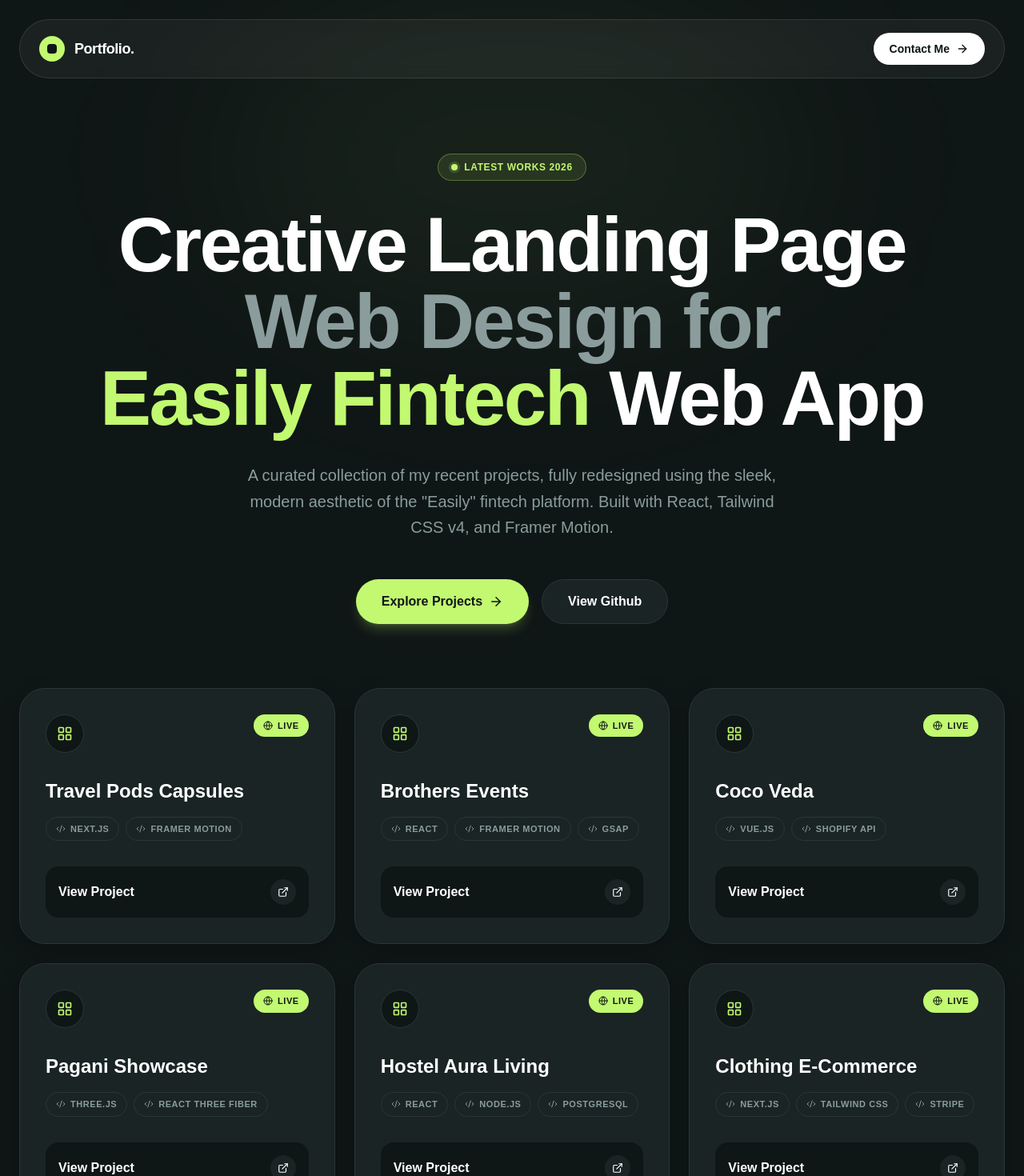
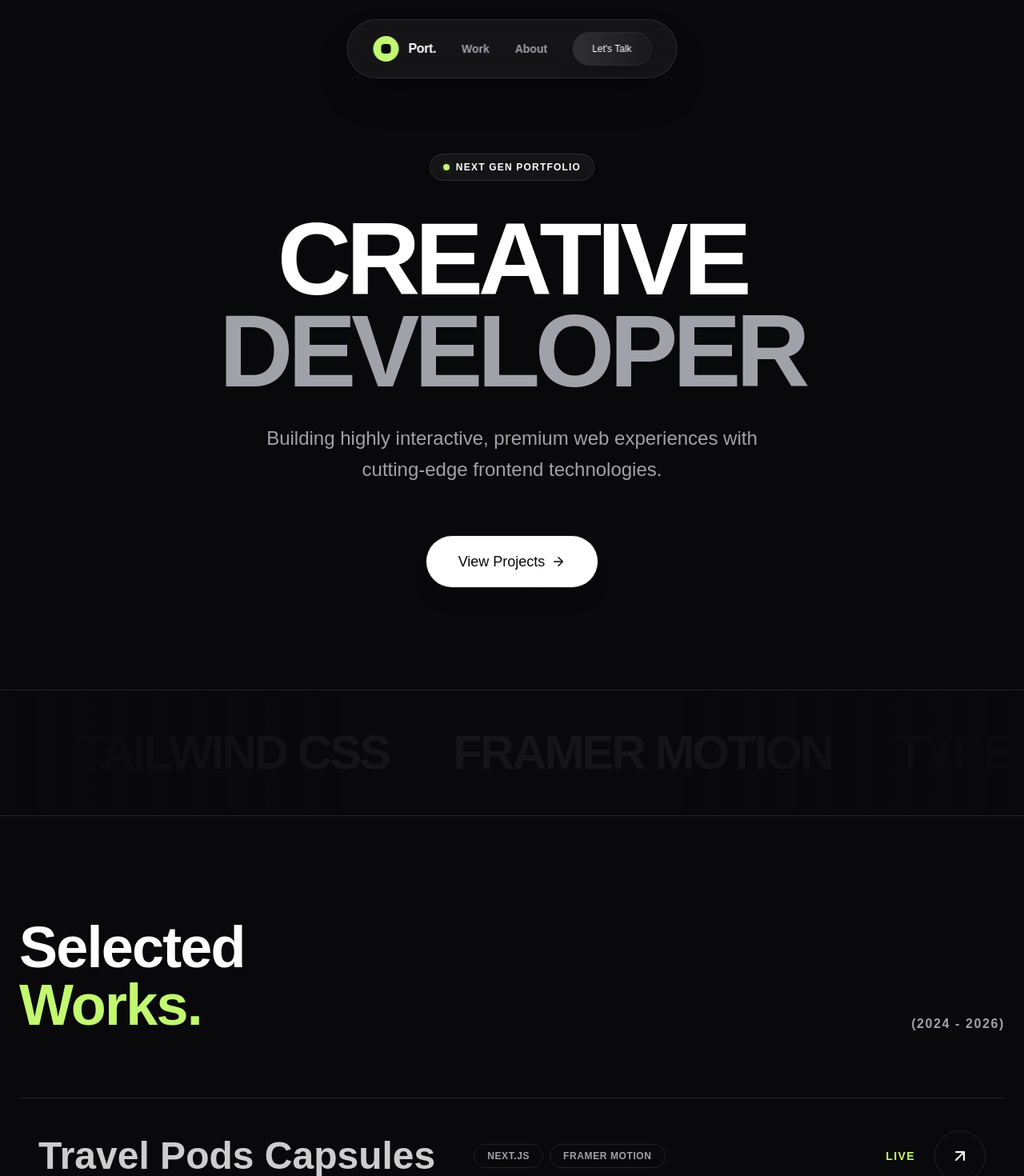
Before and after one commit to parthsharma17prs/projects-portfolio, a React (Vite) app: page / in a window 1280 px wide. Shown: the top 1470 px of the page at 80% size. Built offline with nearby package versions, Linux system fonts and the light colour scheme.

Commit message:
feat: advanced interactive portfolio redesign with 21st.dev inspired components

```diff
--- a/src/App.jsx
+++ b/src/App.jsx
@@ -1,169 +1,178 @@
-import React, { useEffect, useRef } from 'react';
-import { motion, useInView, useAnimation } from 'framer-motion';
-import { ExternalLink, Code2, Globe, Rocket, ArrowRight, LayoutGrid } from 'lucide-react';
+import React, { useState } from 'react';
+import { motion, AnimatePresence } from 'framer-motion';
+import { ExternalLink, ArrowRight, ArrowUpRight } from 'lucide-react';
 import { shuffledProjects } from './data';
+import { DotPattern, ShinyButton, Marquee, AnimatedText } from './components/ui';
 import './index.css';
 
-const ProjectCard = ({ project, index }) => {
-  const ref = useRef(null);
-  const isInView = useInView(ref, { once: true, margin: "-50px" });
-  const controls = useAnimation();
-
-  useEffect(() => {
-    if (isInView) {
-      controls.start("visible");
-    }
-  }, [isInView, controls]);
-
-  const variants = {
-    hidden: { opacity: 0, y: 30 },
-    visible: {
-      opacity: 1,
-      y: 0,
-      transition: { duration: 0.5, delay: index % 3 * 0.15 }
-    }
-  };
+const ProjectRow = ({ project, index }) => {
+  const [isHovered, setIsHovered] = useState(false);
 
   return (
     <motion.div
-      ref={ref}
-      variants={variants}
-      initial="hidden"
-      animate={controls}
-      whileHover={{ y: -5 }}
-      className="fintech-card rounded-[2rem] p-8 flex flex-col h-full relative overflow-hidden group transition-all duration-300"
+      initial={{ opacity: 0, y: 20 }}
+      whileInView={{ opacity: 1, y: 0 }}
+      viewport={{ once: true, margin: "-50px" }}
+      transition={{ duration: 0.5, delay: (index % 5) * 0.1 }}
+      onMouseEnter={() => setIsHovered(true)}
+      onMouseLeave={() => setIsHovered(false)}
+      className="project-row group relative flex flex-col md:flex-row md:items-center justify-between py-8 md:py-10 transition-colors duration-500 hover:bg-white/[0.02] px-6 rounded-2xl cursor-pointer"
+      onClick={() => project.link && window.open(project.link, '_blank')}
     >
-      <div className="absolute top-0 right-0 w-32 h-32 bg-brand-accent opacity-0 group-hover:opacity-5 transition-opacity blur-3xl rounded-full" />
-
-      <div className="flex justify-between items-start mb-8">
-        <div className="w-12 h-12 rounded-full bg-brand-dark border border-brand-border flex items-center justify-center text-brand-accent">
-          <LayoutGrid size={20} />
-        </div>
-        <div className="flex items-center gap-2">
-          {project.deployed ? (
-            <span className="flex items-center gap-1.5 text-[11px] font-bold uppercase tracking-wider px-3 py-1.5 rounded-full bg-brand-accent text-brand-dark">
-              <Globe size={12} /> Live
-            </span>
-          ) : (
-            <span className="flex items-center gap-1.5 text-[11px] font-bold uppercase tracking-wider px-3 py-1.5 rounded-full bg-brand-border text-brand-gray">
-              <Rocket size={12} /> Local
-            </span>
-          )}
-        </div>
-      </div>
-
-      <h3 className="text-2xl font-bold text-white mb-4 group-hover:text-brand-accent transition-colors">
+      <div className="flex flex-col md:flex-row md:items-center gap-6 md:gap-12 flex-1">
+        <h3 className="text-3xl md:text-5xl font-bold text-white/80 group-hover:text-brand-accent transition-colors duration-500">
           {project.title}
         </h3>
 
-      <div className="flex flex-wrap gap-2 mb-8">
+        <div className="flex flex-wrap gap-2">
           {project.techStack.map((tech, i) => (
             <span
               key={i}
-            className="flex items-center gap-1.5 text-[11px] font-bold uppercase tracking-wider px-3 py-1.5 rounded-full border border-brand-border text-brand-gray"
+              className="px-4 py-1.5 rounded-full border border-white/10 text-xs font-bold uppercase tracking-wider text-brand-gray group-hover:border-brand-accent/30 group-hover:text-white transition-colors duration-500"
             >
-            <Code2 size={12} />
               {tech}
             </span>
           ))}
         </div>
+      </div>
 
-      <div className="mt-auto">
-        {project.link ? (
-          <a
-            href={project.link}
-            target="_blank"
-            rel="noopener noreferrer"
-            className="flex items-center justify-between w-full p-4 rounded-2xl bg-brand-dark hover:bg-brand-accent text-white hover:text-brand-dark font-bold transition-all duration-300 group/btn"
+      <div className="mt-6 md:mt-0 flex items-center gap-6">
+        <span className={`text-sm font-bold uppercase tracking-widest ${project.deployed ? 'text-brand-accent' : 'text-brand-gray'}`}>
+          {project.deployed ? 'Live' : 'Local'}
+        </span>
+
+        <div className="w-16 h-16 rounded-full border border-white/10 flex items-center justify-center group-hover:bg-brand-accent group-hover:border-brand-accent transition-all duration-500 overflow-hidden relative">
+          <ArrowUpRight
+            size={24}
+            className="text-white group-hover:text-brand-dark transition-all duration-500 absolute row-arrow"
+          />
+        </div>
+      </div>
+
+      {/* Floating Hover Image/Gradient Effect */}
+      <AnimatePresence>
+        {isHovered && (
+          <motion.div
+            initial={{ opacity: 0, scale: 0.8, rotate: -10 }}
+            animate={{ opacity: 1, scale: 1, rotate: 0 }}
+            exit={{ opacity: 0, scale: 0.8, rotate: 10 }}
+            transition={{ duration: 0.3 }}
+            className="hidden md:block absolute top-1/2 left-1/2 -translate-x-1/2 -translate-y-1/2 w-[300px] h-[200px] rounded-3xl bg-brand-surface border border-white/10 shadow-2xl overflow-hidden pointer-events-none z-10"
           >
-            <span>View Project</span>
-            <div className="w-8 h-8 rounded-full bg-brand-surface group-hover/btn:bg-brand-dark flex items-center justify-center transition-colors">
-              <ExternalLink size={14} className="group-hover/btn:translate-x-0.5 group-hover/btn:-translate-y-0.5 transition-transform" />
+            <div className="absolute inset-0 opacity-30" style={{ background: `radial-gradient(circle at center, ${project.color || 'var(--color-brand-accent)'} 0%, transparent 70%)` }} />
+            <div className="absolute inset-0 flex items-center justify-center text-white/50 font-bold text-2xl tracking-widest uppercase">
+              Preview
             </div>
-          </a>
-        ) : (
-          <div className="flex items-center justify-center w-full p-4 rounded-2xl bg-brand-dark text-brand-gray font-bold opacity-50 cursor-not-allowed">
-            No Link Available
-          </div>
+          </motion.div>
         )}
-      </div>
+      </AnimatePresence>
     </motion.div>
   );
 };
 
 function App() {
+  const techs = ["React", "Next.js", "Tailwind CSS", "Framer Motion", "TypeScript", "Node.js", "GSAP", "Vite", "Supabase"];
+
   return (
-    <div className="min-h-screen bg-brand-dark relative">
-      {/* Decorative Blur */}
-      <div className="absolute top-0 left-1/2 -translate-x-1/2 w-full max-w-3xl h-[400px] bg-brand-accent/5 blur-[120px] rounded-[100%] pointer-events-none" />
+    <div className="min-h-screen bg-brand-dark relative font-sans text-white">
+      {/* 21st.dev Style Dot Pattern Background */}
+      <DotPattern
+        className="[mask-image:radial-gradient(800px_circle_at_center,white,transparent)]"
+        width={20}
+        height={20}
+        cr={1.5}
+      />
 
-      {/* Navbar */}
-      <nav className="fixed top-0 left-0 right-0 z-50 p-6">
-        <div className="max-w-7xl mx-auto flex items-center justify-between glass-pill px-6 py-4 rounded-full">
+      {/* Floating Navbar */}
+      <nav className="fixed top-6 left-1/2 -translate-x-1/2 z-50">
+        <div className="flex items-center gap-8 bg-white/5 backdrop-blur-xl border border-white/10 px-8 py-4 rounded-full shadow-2xl">
           <div className="flex items-center gap-3">
             <div className="w-8 h-8 rounded-full bg-brand-accent flex items-center justify-center">
               <div className="w-3 h-3 bg-brand-dark rounded-sm" />
             </div>
-            <span className="font-bold text-lg tracking-tight">Portfolio.</span>
+            <span className="font-bold tracking-tight">Port.</span>
           </div>
-          <a
-            href="#"
-            className="hidden sm:flex items-center gap-2 text-sm font-bold bg-white text-brand-dark px-5 py-2.5 rounded-full hover:bg-brand-accent transition-colors"
-          >
-            Contact Me <ArrowRight size={16} />
-          </a>
+          <div className="hidden md:flex items-center gap-8 text-sm font-bold text-brand-gray">
+            <a href="#work" className="hover:text-white transition-colors">Work</a>
+            <a href="#about" className="hover:text-white transition-colors">About</a>
+          </div>
+          <ShinyButton text="Let's Talk" className="h-10 text-xs px-6" />
         </div>
       </nav>
 
-      {/* Hero Section */}
-      <header className="pt-48 pb-20 px-6 max-w-7xl mx-auto text-center relative z-10">
+      {/* Advanced Hero Section */}
+      <header className="relative pt-48 pb-32 px-6 max-w-7xl mx-auto flex flex-col items-center text-center z-10 min-h-[80vh] justify-center">
         <motion.div
-          initial={{ opacity: 0, y: 20 }}
-          animate={{ opacity: 1, y: 0 }}
-          transition={{ duration: 0.6 }}
+          initial={{ opacity: 0, scale: 0.9 }}
+          animate={{ opacity: 1, scale: 1 }}
+          transition={{ duration: 0.8, ease: "easeOut" }}
+          className="inline-flex items-center gap-2 px-4 py-2 rounded-full border border-white/10 bg-white/5 backdrop-blur-md text-white text-xs font-bold uppercase tracking-widest mb-10"
         >
-          <div className="inline-flex items-center gap-2 px-4 py-2 rounded-full border border-brand-accent/30 bg-brand-accent/10 text-brand-accent text-xs font-bold uppercase tracking-wider mb-8">
           <span className="relative flex h-2 w-2">
             <span className="animate-ping absolute inline-flex h-full w-full rounded-full bg-brand-accent opacity-75"></span>
             <span className="relative inline-flex rounded-full h-2 w-2 bg-brand-accent"></span>
           </span>
-            Latest Works 2026
+          Next Gen Portfolio
+        </motion.div>
+
+        <div className="text-6xl md:text-8xl lg:text-9xl font-bold tracking-tighter leading-[0.9] mb-8">
+          <AnimatedText text="CREATIVE" className="justify-center text-white" />
+          <AnimatedText text="DEVELOPER" className="justify-center text-brand-gray" />
         </div>
 
-          <h1 className="text-5xl md:text-7xl lg:text-8xl font-bold tracking-tight mb-8">
-            Creative Landing Page <br />
-            <span className="text-brand-gray">Web Design for</span> <br />
-            <span className="text-brand-accent">Easily Fintech</span> Web App
-          </h1>
+        <motion.p
+          initial={{ opacity: 0, y: 20 }}
+          animate={{ opacity: 1, y: 0 }}
+          transition={{ delay: 0.4 }}
+          className="text-brand-gray text-xl md:text-2xl max-w-2xl mx-auto leading-relaxed mb-16 font-medium"
+        >
+          Building highly interactive, premium web experiences with cutting-edge frontend technologies.
+        </motion.p>
 
-          <p className="text-brand-gray text-lg md:text-xl max-w-2xl mx-auto leading-relaxed mb-12">
-            A curated collection of my recent projects, fully redesigned using the sleek, modern aesthetic of the "Easily" fintech platform. Built with React, Tailwind CSS v4, and Framer Motion.
-          </p>
-
-          <div className="flex flex-col sm:flex-row items-center justify-center gap-4">
-            <button className="w-full sm:w-auto h-14 px-8 rounded-full bg-brand-accent hover:bg-white text-brand-dark font-bold transition-colors flex items-center justify-center gap-2 shadow-lg shadow-brand-accent/20 group">
-              Explore Projects
-              <ArrowRight size={18} className="group-hover:translate-x-1 transition-transform" />
-            </button>
-            <button className="w-full sm:w-auto h-14 px-8 rounded-full bg-brand-surface border border-brand-border hover:border-brand-accent/50 text-white font-bold transition-colors flex items-center justify-center gap-2">
-              View Github
-            </button>
-          </div>
+        <motion.div
+          initial={{ opacity: 0, y: 20 }}
+          animate={{ opacity: 1, y: 0 }}
+          transition={{ delay: 0.6 }}
+          className="flex flex-col sm:flex-row gap-6"
+        >
+          <ShinyButton
+            text={<>View Projects <ArrowRight size={18} /></>}
+            className="h-16 px-10 text-lg bg-white text-brand-dark hover:bg-brand-accent transition-colors"
+          />
         </motion.div>
       </header>
 
-      {/* Projects Grid */}
-      <main className="px-6 pb-32 max-w-7xl mx-auto relative z-10">
-        <div className="grid grid-cols-1 md:grid-cols-2 lg:grid-cols-3 gap-6">
+      {/* Marquee Section */}
+      <div className="relative py-10 border-y border-white/10 bg-brand-dark z-10 overflow-hidden flex flex-col items-center">
+        <div className="absolute inset-y-0 left-0 w-1/3 bg-gradient-to-r from-brand-dark to-transparent z-20 pointer-events-none" />
+        <div className="absolute inset-y-0 right-0 w-1/3 bg-gradient-to-l from-brand-dark to-transparent z-20 pointer-events-none" />
+        <Marquee className="max-w-full" pauseOnHover={false} repeat={8}>
+          {techs.map((tech, i) => (
+            <span key={i} className="text-4xl md:text-6xl font-bold uppercase tracking-tighter text-white/5 mx-8">
+              {tech}
+            </span>
+          ))}
+        </Marquee>
+      </div>
+
+      {/* Advanced Interactive Project Rows */}
+      <main id="work" className="px-6 py-32 max-w-7xl mx-auto relative z-10">
+        <div className="mb-20 flex justify-between items-end">
+          <h2 className="text-5xl md:text-7xl font-bold tracking-tight">Selected <br/><span className="text-brand-accent">Works.</span></h2>
+          <p className="text-brand-gray font-bold uppercase tracking-widest hidden md:block">(2024 - 2026)</p>
+        </div>
+
+        <div className="border-t border-white/10">
           {shuffledProjects.map((project, index) => (
-            <ProjectCard key={index} project={project} index={index} />
+            <ProjectRow key={index} project={project} index={index} />
           ))}
         </div>
       </main>
 
-      {/* Footer */}
-      <footer className="border-t border-brand-border py-12 text-center text-brand-gray text-sm font-medium">
-        <p>Built with ❤️ using React & Tailwind v4. Inspired by Easily Fintech.</p>
+      <footer className="border-t border-white/10 py-16 text-center z-10 relative bg-brand-dark">
+        <DotPattern className="[mask-image:linear-gradient(transparent,white)] opacity-50" width={30} height={30} cr={1} />
+        <h2 className="text-4xl font-bold mb-8 relative z-10">Let's build something <span className="text-brand-accent">magical.</span></h2>
+        <ShinyButton text="Get in Touch" className="mx-auto relative z-10" />
       </footer>
     </div>
   );
--- /dev/null
+++ b/src/components/ui.jsx
@@ -0,0 +1,132 @@
+import React from 'react';
+import { motion } from 'framer-motion';
+import { clsx } from 'clsx';
+import { twMerge } from 'tailwind-merge';
+
+export function cn(...inputs) {
+  return twMerge(clsx(inputs));
+}
+
+// 1. Dot Pattern Background
+export const DotPattern = ({ className, width = 16, height = 16, cx = 1, cy = 1, cr = 1 }) => {
+  return (
+    <svg
+      className={cn(
+        "pointer-events-none absolute inset-0 h-full w-full fill-white/10",
+        className
+      )}
+    >
+      <defs>
+        <pattern id="dotPattern" width={width} height={height} patternUnits="userSpaceOnUse" patternContentUnits="userSpaceOnUse">
+          <circle id="pattern-circle" cx={cx} cy={cy} r={cr} />
+        </pattern>
+      </defs>
+      <rect width="100%" height="100%" strokeWidth={0} fill="url(#dotPattern)" />
+    </svg>
+  );
+};
+
+// 2. Shiny Button
+export const ShinyButton = ({ text = "Shiny Button", className, onClick }) => {
+  return (
+    <button
+      onClick={onClick}
+      className={cn(
+        "relative flex h-12 items-center justify-center overflow-hidden rounded-full bg-brand-surface px-8 py-2 font-medium text-white shadow-xl ring-1 ring-white/10 transition-transform active:scale-95",
+        className
+      )}
+      style={{ '--shimmer-width': '200px' }}
+    >
+      <span className="relative z-10 flex items-center gap-2">{text}</span>
+      <div className="absolute inset-0 z-0 h-full w-full bg-[linear-gradient(to_right,transparent_0%,rgba(255,255,255,0.1)_50%,transparent_100%)] animate-shimmer" />
+    </button>
+  );
+};
+
+// 3. Border Beam
+export const BorderBeam = ({ className, duration = 15, size = 200, colorFrom = "var(--color-brand-accent)", colorTo = "transparent" }) => {
+  return (
+    <div
+      className={cn(
+        "pointer-events-none absolute inset-0 rounded-[inherit] [border:calc(var(--border-width)*1px)_solid_transparent]",
+        "![mask-clip:padding-box,border-box] ![mask-composite:intersect] [mask:linear-gradient(transparent,transparent),linear-gradient(white,white)]",
+        "after:absolute after:aspect-square after:w-[calc(var(--size)*1px)] after:animate-border-beam after:[animation-delay:var(--delay)] after:[background:linear-gradient(to_left,var(--color-from),var(--color-to),transparent)] after:[offset-anchor:calc(var(--anchor)*1%)_50%] after:[offset-path:rect(0_auto_auto_0_round_calc(var(--size)*1px))]",
+        className
+      )}
+      style={{
+        "--size": size,
+        "--duration": duration,
+        "--anchor": 90,
+        "--border-width": 1.5,
+        "--color-from": colorFrom,
+        "--color-to": colorTo,
+        "--delay": "0s",
+        animation: `border-beam ${duration}s infinite linear`,
+      }}
+    />
+  );
+};
+
+// 4. Marquee
+export const Marquee = ({ className, reverse, pauseOnHover = false, children, repeat = 4 }) => {
+  return (
+    <div
+      className={cn(
+        "group flex overflow-hidden p-2 [--duration:40s] [--gap:1rem]",
+        className
+      )}
+    >
+      {Array(repeat)
+        .fill(0)
+        .map((_, i) => (
+          <div
+            key={i}
+            className={cn(
+              "flex shrink-0 justify-around gap-[var(--gap)] min-w-full animate-marquee flex-row",
+              pauseOnHover && "group-hover:[animation-play-state:paused]",
+              reverse && "direction-reverse"
+            )}
+          >
+            {children}
+          </div>
+        ))}
+    </div>
+  );
+};
+
+// 5. Animated Text Word by Word
+export const AnimatedText = ({ text, className }) => {
+  const words = text.split(" ");
+
+  const container = {
+    hidden: { opacity: 0 },
+    visible: (i = 1) => ({
+      opacity: 1,
+      transition: { staggerChildren: 0.12, delayChildren: 0.04 * i },
+    }),
+  };
+
+  const child = {
+    visible: {
+      opacity: 1,
+      y: 0,
+      transition: { type: "spring", damping: 12, stiffness: 100 },
+    },
+    hidden: { opacity: 0, y: 20 },
+  };
+
+  return (
+    <motion.h1
+      className={cn("flex flex-wrap gap-x-2", className)}
+      variants={container}
+      initial="hidden"
+      animate="visible"
+    >
+      {words.map((word, index) => (
+        <motion.span variants={child} key={index} className="inline-block">
+          {word}
+        </motion.span>
+      ))}
+    </motion.h1>
+  );
+};
--- a/src/index.css
+++ b/src/index.css
@@ -4,11 +4,11 @@
 @theme {
   --font-sans: 'Plus Jakarta Sans', sans-serif;
 
-  --color-brand-dark: #0F1616; /* Deep dark background */
-  --color-brand-surface: #1A2424; /* Slightly lighter surface */
+  --color-brand-dark: #09090b; /* Zinc 950 */
+  --color-brand-surface: #18181b; /* Zinc 900 */
   --color-brand-accent: #C2F970; /* Lime green */
-  --color-brand-gray: #8A9C9C; /* Muted gray text */
-  --color-brand-border: #2A3636; /* Subtle border */
+  --color-brand-gray: #a1a1aa; /* Zinc 400 */
+  --color-brand-border: #27272a; /* Zinc 800 */
 }
 
 body {
@@ -42,19 +42,37 @@ body {
   background: var(--color-brand-border);
 }
 
-.fintech-card {
-  background: var(--color-brand-surface);
-  border: 1px solid var(--color-brand-border);
-  box-shadow: 0 10px 30px rgba(0,0,0,0.2);
+@keyframes marquee {
+  0% { transform: translateX(0%); }
+  100% { transform: translateX(-100%); }
 }
 
-.fintech-card:hover {
-  border-color: rgba(194, 249, 112, 0.3);
-  box-shadow: 0 10px 40px rgba(194, 249, 112, 0.05);
+@keyframes shimmer {
+  0%, 90%, 100% { background-position: calc(-100% - var(--shimmer-width)) 0; }
+  30%, 60% { background-position: calc(100% + var(--shimmer-width)) 0; }
 }
 
-.glass-pill {
-  background: rgba(255, 255, 255, 0.05);
-  backdrop-filter: blur(8px);
-  border: 1px solid rgba(255, 255, 255, 0.1);
+@keyframes border-beam {
+  100% { offset-distance: 100%; }
 }
+
+.animate-marquee {
+  animation: marquee var(--duration, 30s) linear infinite;
+}
+
+.animate-shimmer {
+  background-size: 200% 100%;
+  animation: shimmer 8s infinite;
+}
+
+/* Base styles for the project rows */
+.project-row {
+  border-bottom: 1px solid var(--color-brand-border);
+}
+.project-row:last-child {
+  border-bottom: none;
+}
+.project-row:hover .row-arrow {
+  transform: rotate(-45deg);
+  color: var(--color-brand-accent);
+}
```
Lines whose indentation alone changed are shown as unchanged.
